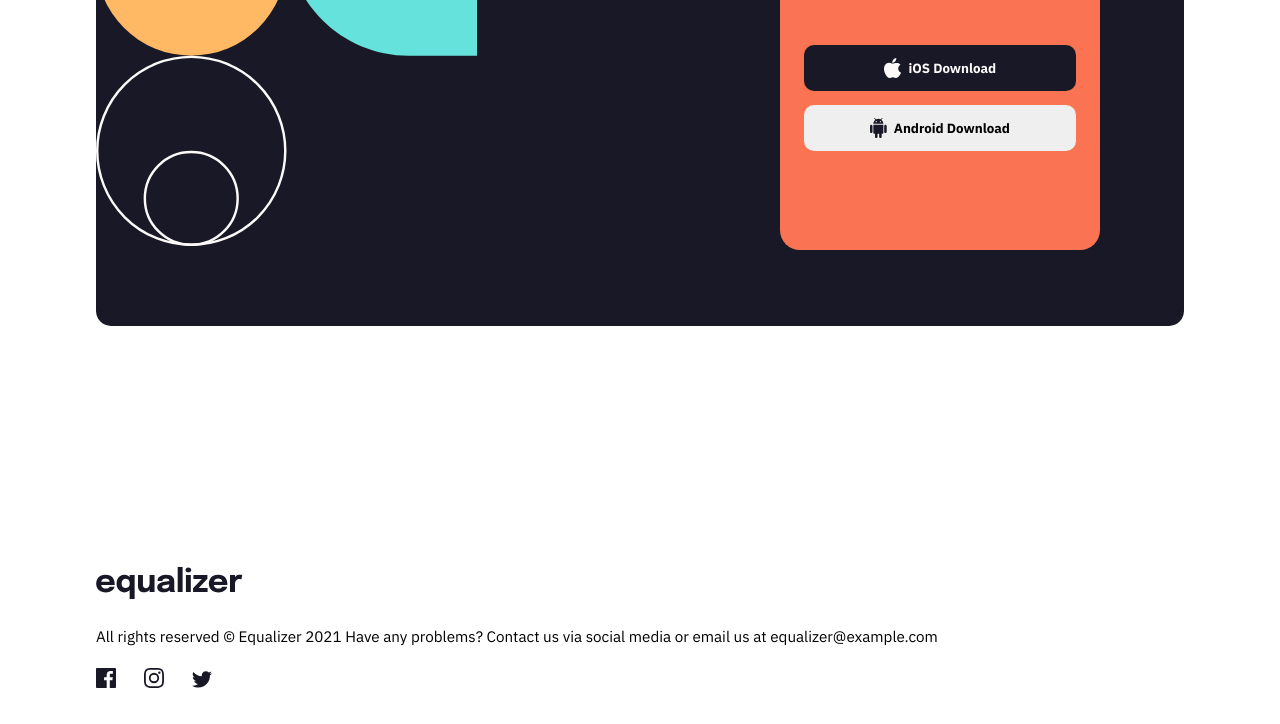
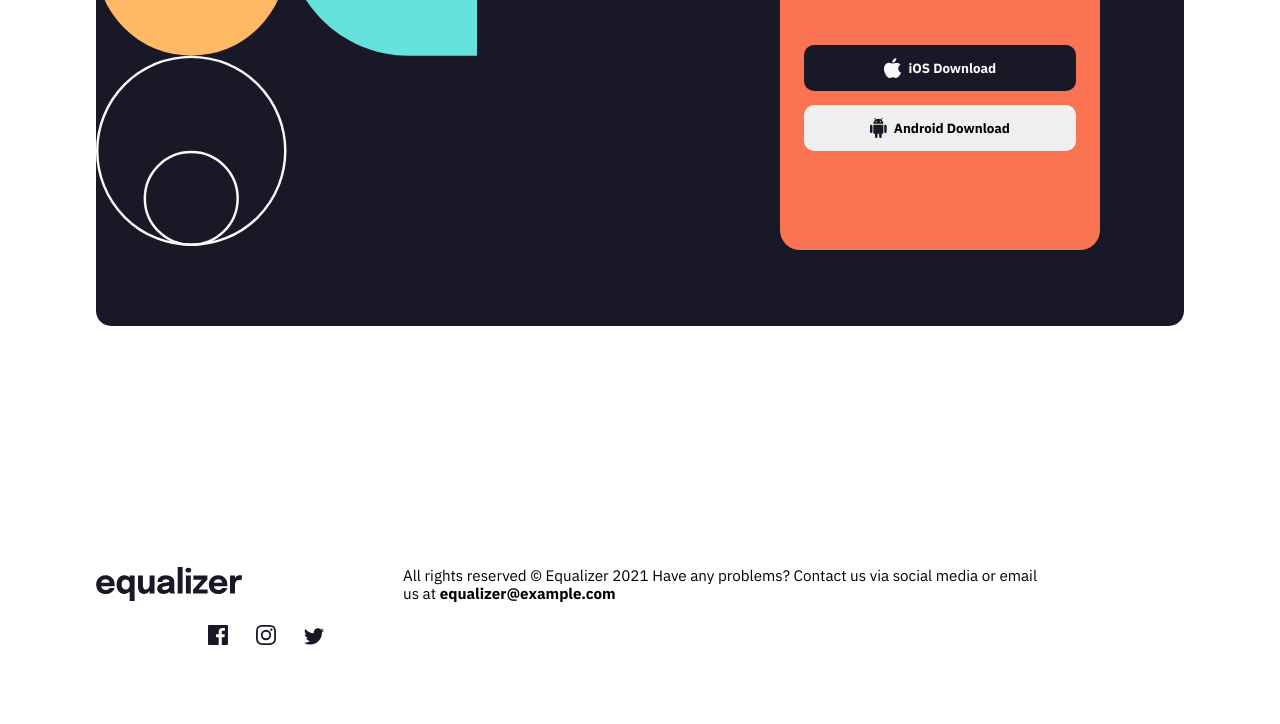
Before and after one commit to ArekR93/equalizer_landingpage, a plain HTML site: page index.html in a window 1280 px wide. Shown: the part 953-1677 px from the top of the page. After the commit the page ends 1634 px from the top, so only its background shows below. Drawn offline with Linux system fonts and the light colour scheme.

Commit message:
fixed things on footer on tablet view

```diff
--- a/index.html
+++ b/index.html
@@ -107,7 +107,7 @@
 		</main>
 
 		<footer>
-			<div class="wrapper">
+			<div class="wrapper footer-box">
 				<img
 					class="footer-logo"
 					src="./assets/logo.svg"
@@ -115,7 +115,7 @@
 				/>
 				<p class="footer-description">
 					All rights reserved © Equalizer 2021 Have any problems? Contact us via social media or
-					email us at equalizer@example.com
+					email us at <span class="footer-bold">equalizer@example.com</span>
 				</p>
 
 				<div class="icon-box">
--- a/sass/main.scss
+++ b/sass/main.scss
@@ -130,6 +130,9 @@ footer{
         font-size: .95rem;
         line-height: 1.2em;
         margin-bottom: 1.5em;
+        .footer-bold{
+            font-weight: bold;
+        }
     }
     .icon-box{
         margin-bottom: 2em;
@@ -211,5 +214,20 @@ footer{
         margin-bottom: 15em;
     }
 
+    .footer-box{
+        display: flex;
+        flex-wrap: wrap;
+        .footer-logo{
+            margin-right: 10em;
+        }
+        .footer-description{
+            width: 60%;
+        }
+        .icon-box{
+            align-self: center;
+            margin-left: 7em;
+        }
+    }
+
 
 }
```
Also changed, not shown: css/main.css, 1 other file.
